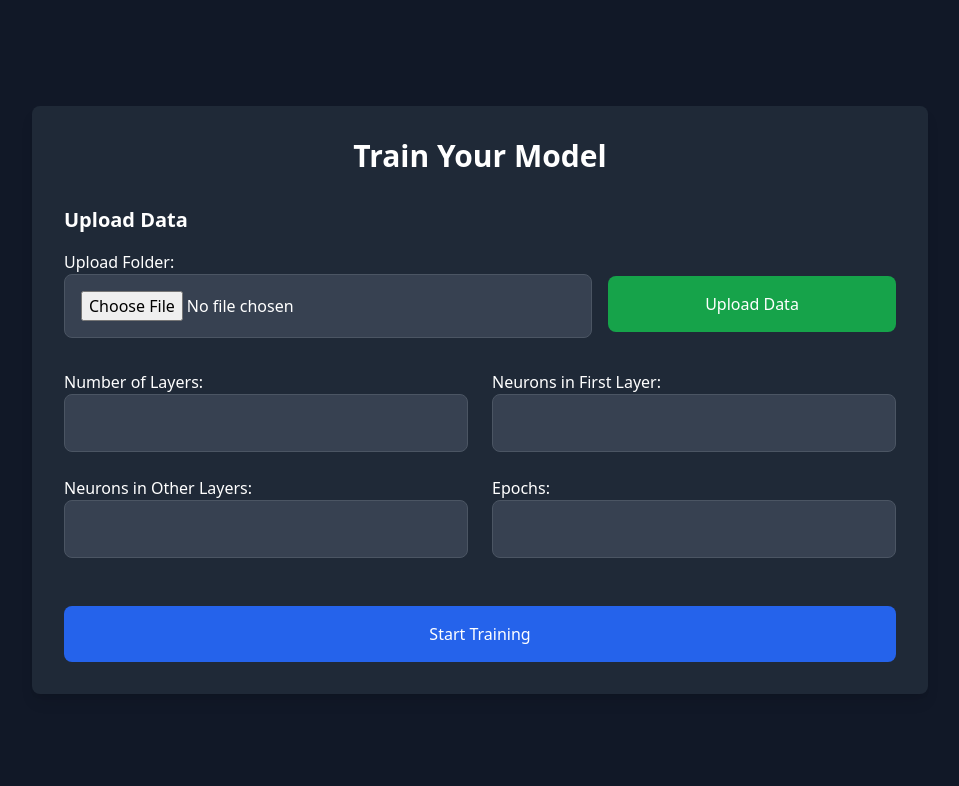
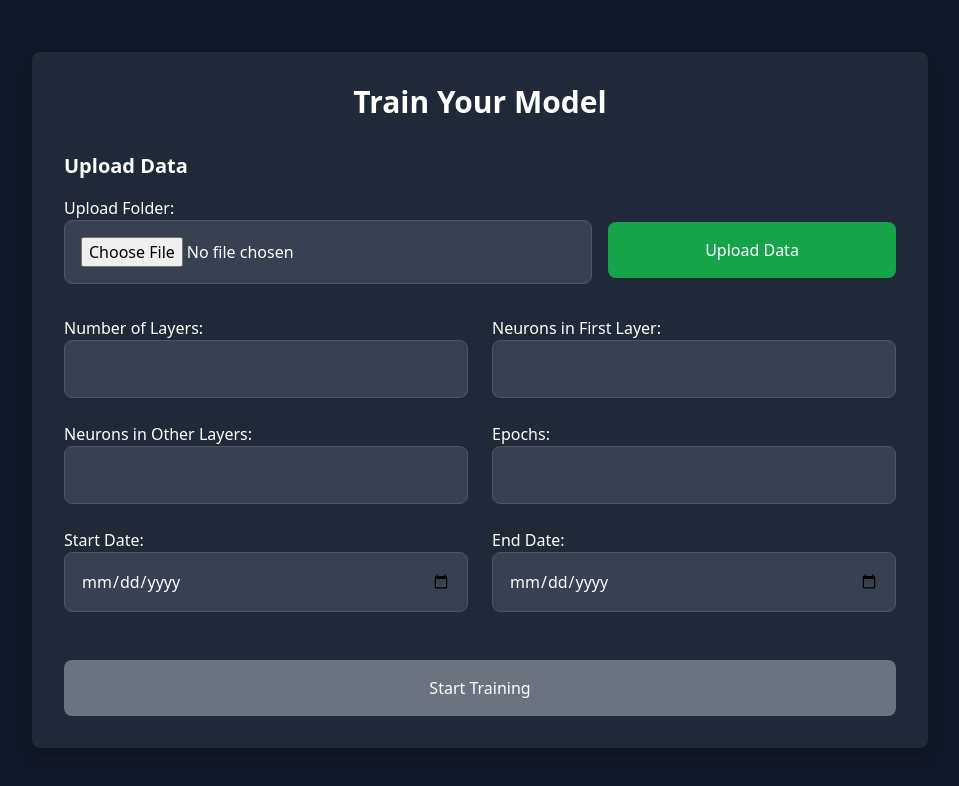
Before and after one commit to Lundjo/Energy-Consumption-Predictions, a React (Vite) app in the folder ui/ui/: page / in a window 1280 px wide. Shown: the top 786 px of the page, without its empty margins (160-1119 px from the left). Built offline with nearby package versions, Linux system fonts and the light colour scheme.

Commit message:
dodati datumi za testiranje

```diff
--- a/ui/ui/src/TrainModel.tsx
+++ b/ui/ui/src/TrainModel.tsx
@@ -6,6 +6,17 @@ export default function TrainModel() {
   const [neuronsOtherLayers, setNeuronsOtherLayers] = useState<number | undefined>(undefined);
   const [epochs, setEpochs] = useState<number | undefined>(undefined);
   const [selectedFolder, setSelectedFolder] = useState<FileList | null>(null);
+  const [startDate, setStartDate] = useState<string>("");
+  const [endDate, setEndDate] = useState<string>("");
+
+  // Funkcija za dobijanje današnjeg datuma u formatu YYYY-MM-DD
+  const getTodayDate = () => {
+    const today = new Date();
+    const year = today.getFullYear();
+    const month = String(today.getMonth() + 1).padStart(2, "0");
+    const day = String(today.getDate()).padStart(2, "0");
+    return `${year}-${month}-${day}`;
+  };
 
   const handleFolderChange = (e: React.ChangeEvent<HTMLInputElement>) => {
     if (e.target.files) {
@@ -37,11 +48,18 @@ export default function TrainModel() {
   };
 
   const handleTrain = () => {
+    if (new Date(startDate) >= new Date(endDate)) {
+      alert("Krajnji datum mora biti veći od početnog datuma.");
+      return;
+    }
+
     const hyperparameters = {
       layers: layers || null,
       neuronsFirstLayer: neuronsFirstLayer || null,
-      neuronsOtherLayers: neuronsFirstLayer || null,
+      neuronsOtherLayers: neuronsOtherLayers || null,
       epochs: epochs || null,
+      startDate: startDate || null,
+      endDate: endDate || null,
     };
 
     fetch("http://localhost:5000/api/train", {
@@ -60,6 +78,9 @@ export default function TrainModel() {
       });
   };
 
+  // Provera da li su oba datuma izabrana i da li je krajnji datum veći od početnog
+  const isTrainButtonDisabled = !startDate || !endDate || new Date(startDate) >= new Date(endDate);
+
   return (
     <div className="flex justify-center items-center min-h-screen p-6 bg-gray-900 text-white">
       <div className="w-full max-w-4xl bg-gray-800 shadow-lg rounded-lg p-8">
@@ -67,8 +88,8 @@ export default function TrainModel() {
 
         <div className="mb-8">
           <h2 className="text-xl font-semibold mb-4">Upload Data</h2>
-          <div className="flex items-center gap-4"> {/* Dodajemo flex i gap za razmak */}
-            <label className="flex-1"> {/* Omogućava da polje za odabir zauzme dostupan prostor */}
+          <div className="flex items-center gap-4">
+            <label className="flex-1">
               <span className="font-medium">Upload Folder:</span>
               <input
                 type="file"
@@ -132,9 +153,37 @@ export default function TrainModel() {
             />
           </label>
 
+          <label className="block">
+            <span className="font-medium">Start Date:</span>
+            <input
+              type="date"
+              value={startDate}
+              onChange={(e) => setStartDate(e.target.value)}
+              max={getTodayDate()} // Onemogućava buduće datume
+              className="w-full p-4 border border-gray-600 bg-gray-700 rounded-lg text-white"
+            />
+          </label>
+
+          <label className="block">
+            <span className="font-medium">End Date:</span>
+            <input
+              type="date"
+              value={endDate}
+              onChange={(e) => setEndDate(e.target.value)}
+              max={getTodayDate()} // Onemogućava buduće datume
+              min={startDate} // Krajnji datum ne može biti pre početnog
+              className="w-full p-4 border border-gray-600 bg-gray-700 rounded-lg text-white"
+            />
+          </label>
+
           <button
             onClick={handleTrain}
-            className="w-full mt-6 bg-blue-600 text-white p-4 rounded-lg transition duration-300 hover:bg-blue-500 col-span-2"
+            disabled={isTrainButtonDisabled}
+            className={`w-full mt-6 p-4 rounded-lg transition duration-300 col-span-2 ${
+              isTrainButtonDisabled
+                ? "bg-gray-500 cursor-not-allowed"
+                : "bg-blue-600 hover:bg-blue-500"
+            }`}
           >
             Start Training
           </button>
```
Also changed, not shown: 2 other files (tests, documents, lock files or other folders).
